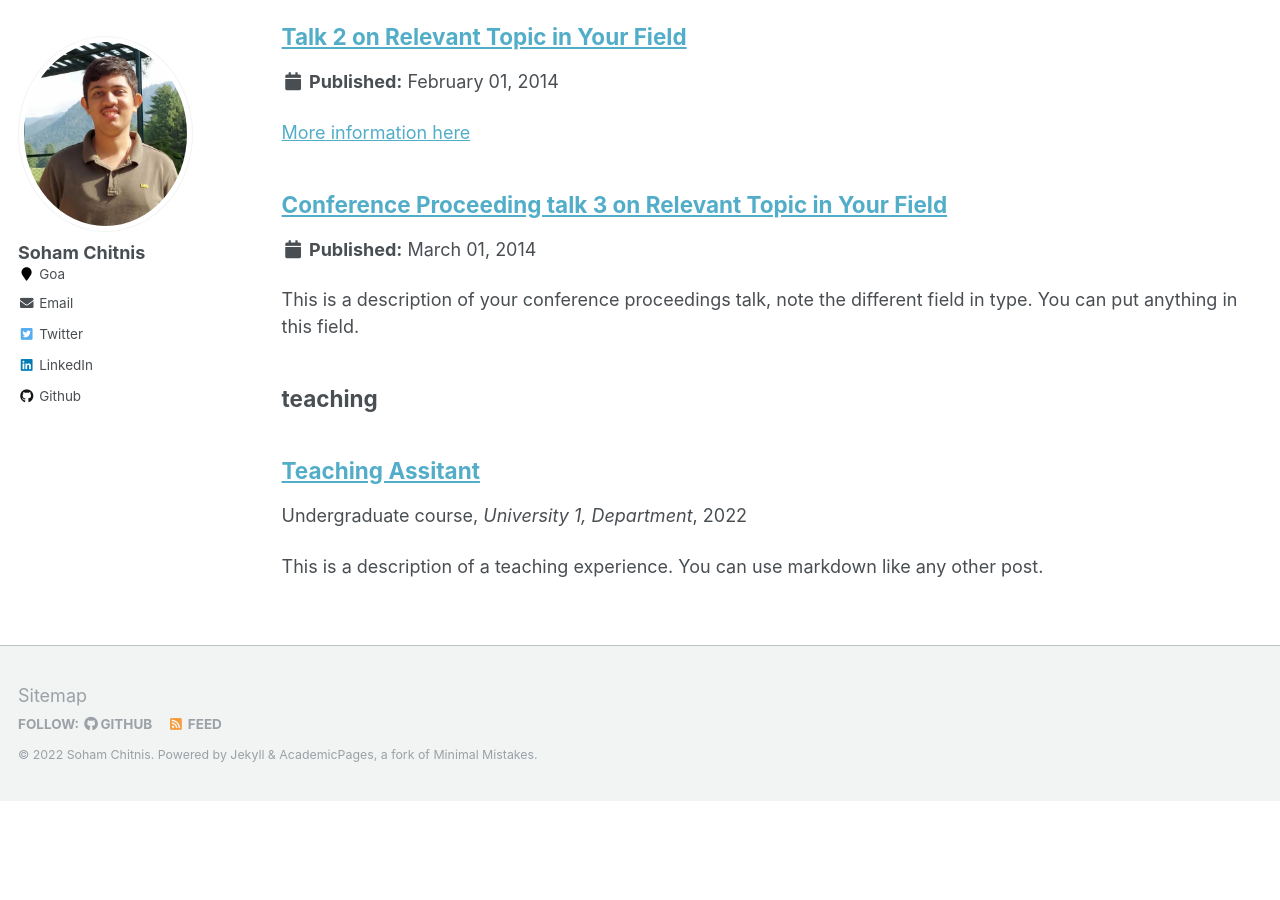
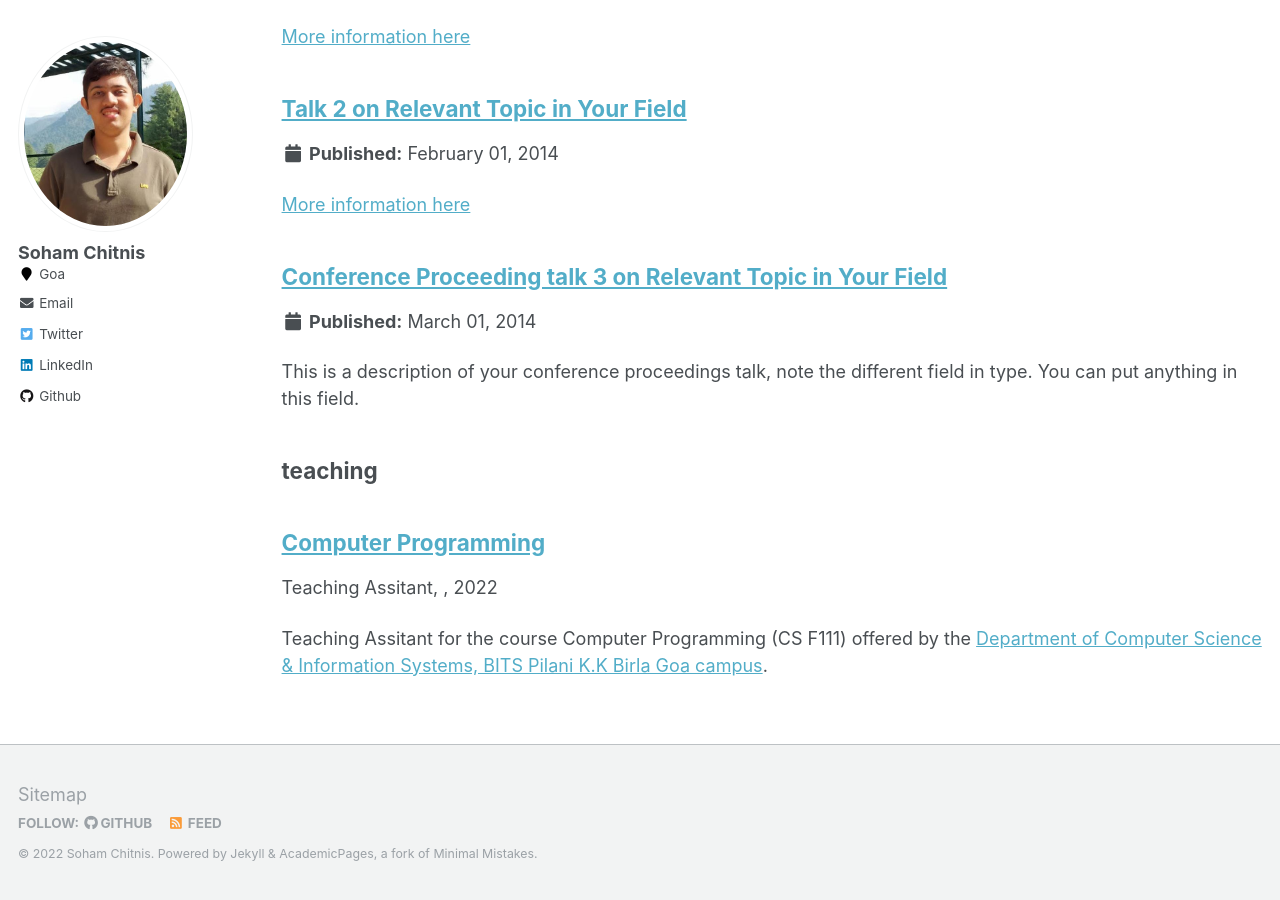
Before and after one commit to soham-chitnis10/soham-chitnis10_archived.github.io, a Jekyll site: the page built from _pages/sitemap.md, in a window 1280 px wide and 900 px high, scrolled down 5208 px. Built offline with Jekyll 4.4.1, drawn with Linux system fonts in a browser that asks for light colours; before the commit the page ends 6009 px from its top, so only the background shows below that.

```diff
--- a/_pages/teaching.html
+++ b/_pages/teaching.html
@@ -7,6 +7,6 @@ author_profile: true
 
 {% include base_path %}
 
-{% for post in site.teaching reversed %}
+<!-- {% for post in site.teaching reversed %}
   {% include archive-single.html %}
-{% endfor %}
+{% endfor %} -->
--- a/_teaching/cp_ta22.md
+++ b/_teaching/cp_ta22.md
@@ -1,14 +1,14 @@
 ---
-title: "Teaching Assitant"
+title: "Computer Programming"
 collection: teaching
-type: "Undergraduate course"
+type: "Teaching Assitant"
 permalink: /teaching/cp_ta22.md
-venue: "University 1, Department"
+# venue: "University 1, Department"
 date: 2022-05-05
 location: "City, Country"
 ---
 
-This is a description of a teaching experience. You can use markdown like any other post.
+Teaching Assitant for the course Computer Programming (CS F111) offered by the [Department of Computer Science & Information Systems, BITS Pilani K.K Birla Goa campus](https://www.bits-pilani.ac.in/goa/ComputerScienceInformationsSystems/ComputerScienceandInformationSystems).
 
 Heading 1
 ======
```
Also changed, not shown: _pages/projects.md (added, +9 -0 lines).
